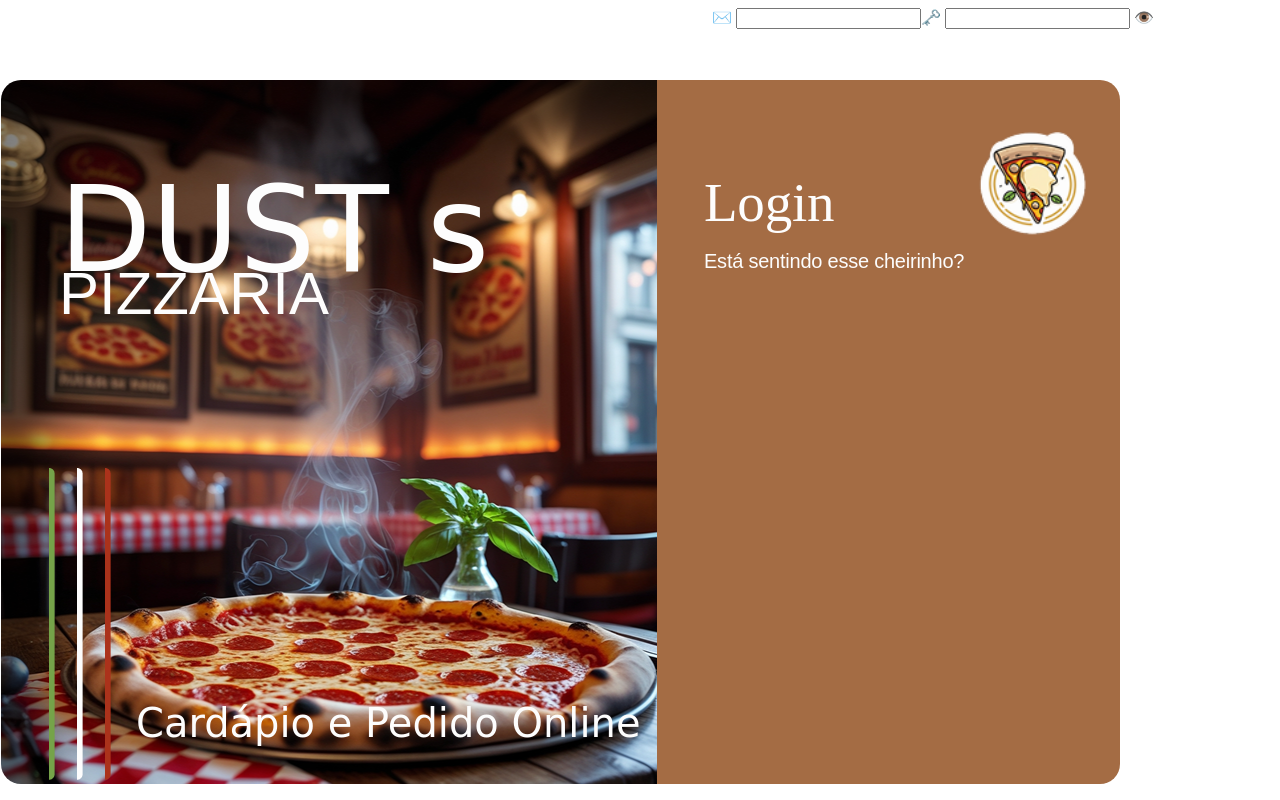
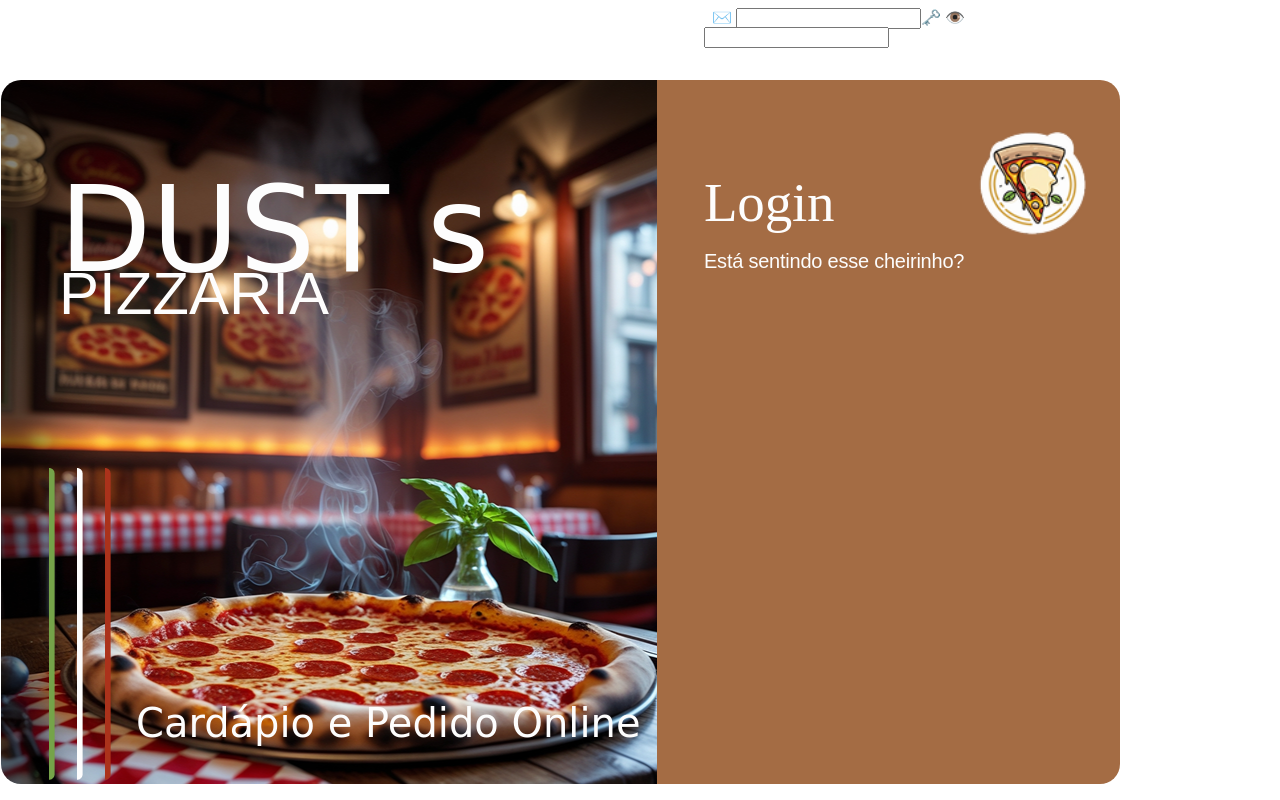
Before and after one commit to Grosbelli12/telaDeLoginBryam, a plain HTML site: page AtvDustPizzaria/login_dusts_pizzaria.html in a window 1280 px wide. Shown: the top 800 px of the page. Drawn offline with Linux system fonts and the light colour scheme; a web font is replaced by a local one.

Commit message:
comecei a colocar os campos de texto no lugar certo

```diff
--- a/AtvDustPizzaria/parte_login.css
+++ b/AtvDustPizzaria/parte_login.css
@@ -46,3 +46,9 @@
     display: flex;
     left:704px;
 }
+
+#minhaSenha{
+    position: fixed;
+    display: flex;
+    left: 704px;
+}
```
